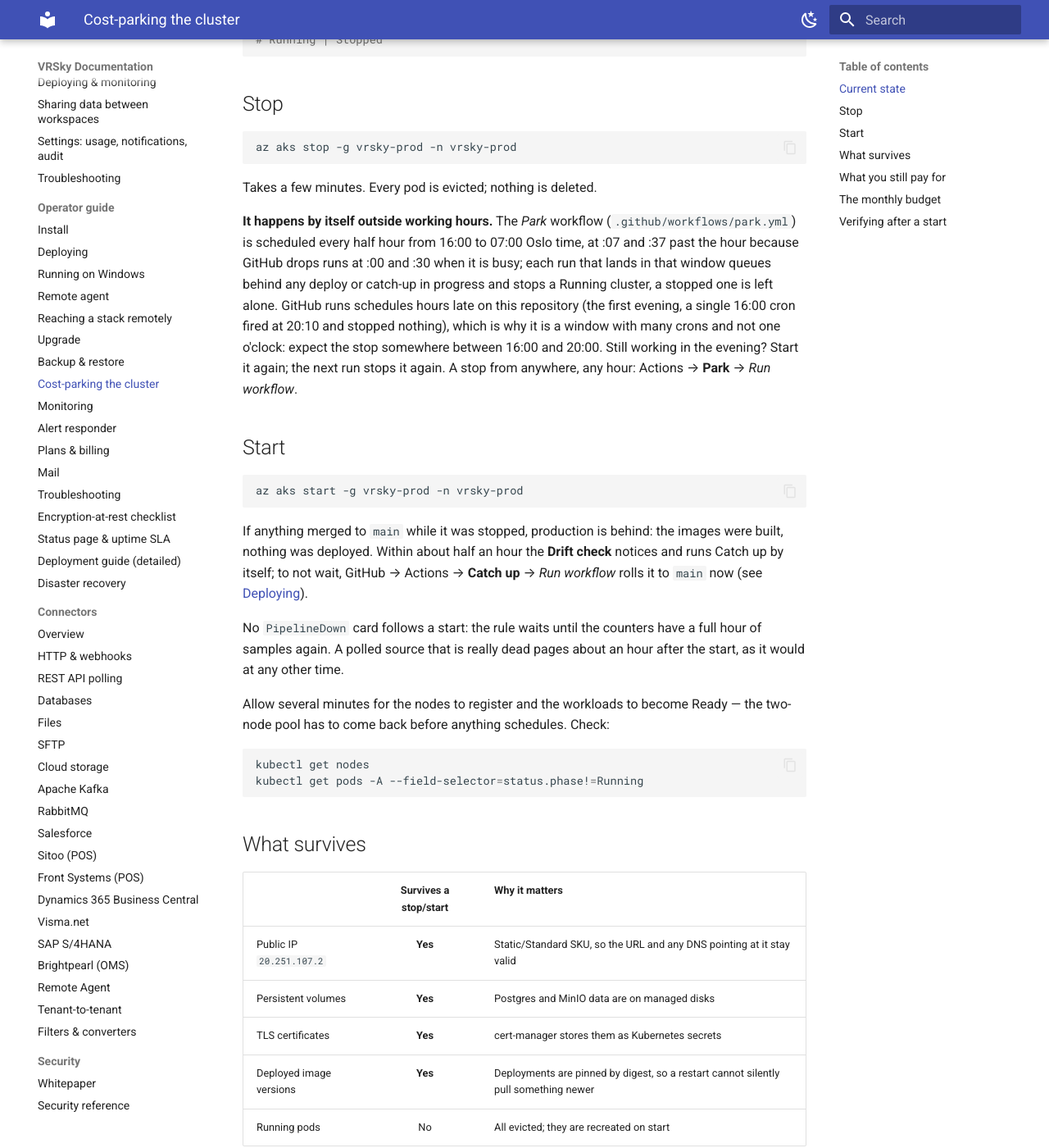
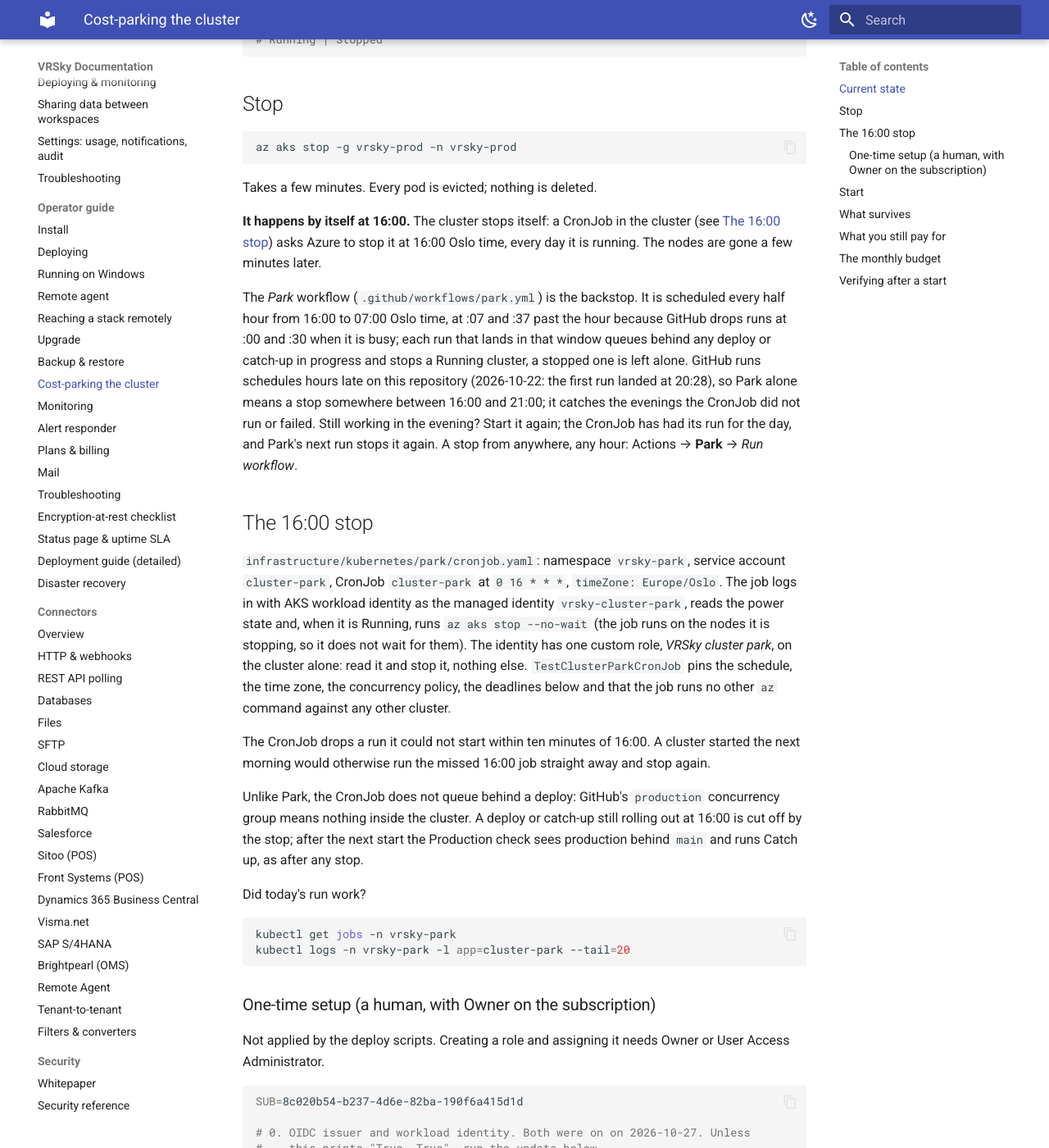
Before and after one commit to ValueRetail/vrsky, an MkDocs documentation site: the page built from docs/operator/cost-parking.md, in a window 1280 px wide and 1400 px high, scrolled down 405 px. Shown: the whole window at 82% size. Built offline with MkDocs 1.6.1 and Material for MkDocs 9.7.7, drawn with Linux system fonts in a browser that asks for light colours; some of the changed text lies outside the part shown.

Commit message:
feat(park): stop the cluster at 16:00 from a CronJob inside it
GitHub fires only five or six of Park's 32 daily runs and the first lands
hours late (2026-10-22: 20:28 Oslo), so the cluster ran about four hours
longer than it should. Kubernetes runs CronJobs on time, and the stop only
matters while the cluster runs, so the cluster now stops itself.

The CronJob runs at 0 16 * * * Europe/Oslo with concurrencyPolicy Forbid,
logs in with AKS workload identity as a user-assigned managed identity
that holds a custom role on the cluster with only read and stop, and runs
az aks stop --no-wait when the power state is Running. --no-wait because
the pod runs on the nodes it stops; startingDeadlineSeconds so a start the
next morning does not run the missed 16:00 job and stop again;
activeDeadlineSeconds so a run left over across a stop is failed rather
than retried. Park stays as the backstop.

The identity, federated credential and role are a one-time setup for a
human (docs/operator/cost-parking.md); the manifest carries a placeholder
client id and is applied by hand, not by the deploy scripts.

TestClusterParkCronJob pins the schedule, time zone, concurrency policy,
deadlines, workload-identity wiring and that the job runs only az login,
az aks show and az aks stop against vrsky-prod. The CPU budget test now
reads CronJobs and counts this one (1580m of 2000m).

Closes #352

Co-Authored-By: Claude Opus 5.5 <noreply@anthropic.com>

````diff
--- a/docs/operator/cost-parking.md
+++ b/docs/operator/cost-parking.md
@@ -23,17 +23,114 @@ az aks stop -g vrsky-prod -n vrsky-prod
 
 Takes a few minutes. Every pod is evicted; nothing is deleted.
 
-**It happens by itself outside working hours.** The *Park* workflow
-(`.github/workflows/park.yml`) is scheduled every half hour from 16:00 to
-07:00 Oslo time, at :07 and :37 past the hour because GitHub drops runs at
-:00 and :30 when it is busy; each run that lands in that window queues behind any
-deploy or catch-up in progress and stops a Running cluster, a stopped one
-is left alone. GitHub runs schedules hours late on this repository (the
-first evening, a single 16:00 cron fired at 20:10 and stopped nothing),
-which is why it is a window with many crons and not one o'clock: expect
-the stop somewhere between 16:00 and 20:00. Still working in the evening?
-Start it again; the next run stops it again. A stop from anywhere, any
+**It happens by itself at 16:00.** The cluster stops itself: a CronJob in
+the cluster (see [The 16:00 stop](#the-1600-stop)) asks Azure to stop it at
+16:00 Oslo time, every day it is running. The nodes are gone a few minutes
+later.
+
+The *Park* workflow (`.github/workflows/park.yml`) is the backstop. It is
+scheduled every half hour from 16:00 to 07:00 Oslo time, at :07 and :37
+past the hour because GitHub drops runs at :00 and :30 when it is busy;
+each run that lands in that window queues behind any deploy or catch-up in
+progress and stops a Running cluster, a stopped one is left alone. GitHub
+runs schedules hours late on this repository (2026-10-22: the first run
+landed at 20:28), so Park alone means a stop somewhere between 16:00 and
+21:00; it catches the evenings the CronJob did not run or failed. Still
+working in the evening? Start it again; the CronJob has had its run for
+the day, and Park's next run stops it again. A stop from anywhere, any
 hour: Actions → **Park** → *Run workflow*.
+
+## The 16:00 stop
+
+`infrastructure/kubernetes/park/cronjob.yaml`: namespace `vrsky-park`,
+service account `cluster-park`, CronJob `cluster-park` at `0 16 * * *`,
+`timeZone: Europe/Oslo`. The job logs in with AKS workload identity as the
+managed identity `vrsky-cluster-park`, reads the power state and, when it
+is Running, runs `az aks stop --no-wait` (the job runs on the nodes it is
+stopping, so it does not wait for them). The identity has one custom role,
+*VRSky cluster park*, on the cluster alone: read it and stop it, nothing
+else. `TestClusterParkCronJob` pins the schedule, the time zone, the
+concurrency policy, the deadlines below and that the job runs no other
+`az` command against any other cluster.
+
+The CronJob drops a run it could not start within ten minutes of 16:00. A
+cluster started the next morning would otherwise run the missed 16:00 job
+straight away and stop again.
+
+Unlike Park, the CronJob does not queue behind a deploy: GitHub's
+`production` concurrency group means nothing inside the cluster. A deploy
+or catch-up still rolling out at 16:00 is cut off by the stop; after the
+next start the Production check sees production behind `main` and runs
+Catch up, as after any stop.
+
+Did today's run work?
+
+```bash
+kubectl get jobs -n vrsky-park
+kubectl logs -n vrsky-park -l app=cluster-park --tail=20
+```
+
+### One-time setup (a human, with Owner on the subscription)
+
+Not applied by the deploy scripts. Creating a role and assigning it needs
+Owner or User Access Administrator.
+
+```bash
+SUB=8c020b54-b237-4d6e-82ba-190f6a415d1d
+
+# 0. OIDC issuer and workload identity. Both were on on 2026-10-27. Unless
+#    this prints "True  True", run the update below.
+az aks show -g vrsky-prod -n vrsky-prod \
+  --query '[oidcIssuerProfile.enabled, securityProfile.workloadIdentity.enabled]' -o tsv
+# az aks update -g vrsky-prod -n vrsky-prod --enable-oidc-issuer --enable-workload-identity
+
+# 1. The identity.
+az identity create -g vrsky-prod -n vrsky-cluster-park -l norwayeast
+
+# 2. Trust the CronJob's service account, and nothing else.
+az identity federated-credential create -g vrsky-prod --identity-name vrsky-cluster-park \
+  -n vrsky-park-cluster-park \
+  --issuer "$(az aks show -g vrsky-prod -n vrsky-prod --query oidcIssuerProfile.issuerUrl -o tsv)" \
+  --subject system:serviceaccount:vrsky-park:cluster-park \
+  --audiences api://AzureADTokenExchange
+
+# 3. A role that can read and stop a cluster, assigned on vrsky-prod only.
+az role definition create --role-definition "{
+  \"Name\": \"VRSky cluster park\",
+  \"Description\": \"Read and stop the vrsky-prod AKS cluster.\",
+  \"Actions\": [\"Microsoft.ContainerService/managedClusters/read\",
+                \"Microsoft.ContainerService/managedClusters/stop/action\"],
+  \"NotActions\": [],
+  \"AssignableScopes\": [\"/subscriptions/$SUB/resourceGroups/vrsky-prod\"]
+}"
+# A new role takes a minute or two to be usable; retry if this says it does not exist.
+az role assignment create \
+  --assignee-object-id "$(az identity show -g vrsky-prod -n vrsky-cluster-park --query principalId -o tsv)" \
+  --assignee-principal-type ServicePrincipal \
+  --role "VRSky cluster park" \
+  --scope "$(az aks show -g vrsky-prod -n vrsky-prod --query id -o tsv)"
+
+# 4. Apply the manifest with the identity's client id filled in, against
+#    the production cluster. Always apply it this way: applying the file as
+#    it is in the repo puts the placeholder back and the next run fails.
+az aks get-credentials -g vrsky-prod -n vrsky-prod
+CLIENT_ID=$(az identity show -g vrsky-prod -n vrsky-cluster-park --query clientId -o tsv)
+sed "s/REPLACE_WITH_CLUSTER_PARK_IDENTITY_CLIENT_ID/$CLIENT_ID/" \
+  infrastructure/kubernetes/park/cronjob.yaml | kubectl apply -f -
+kubectl get cronjob -n vrsky-park
+```
+
+The built-in *Azure Kubernetes Service Contributor Role* would also do,
+but it grants `Microsoft.ContainerService/managedClusters/*`: delete,
+scale, upgrade and the admin kubeconfig as well. The custom role grants
+the two actions the job uses.
+
+To try it, on an evening when the cluster may stop (it stops it):
+
+```bash
+kubectl create job --from=cronjob/cluster-park -n vrsky-park park-now
+kubectl logs -n vrsky-park job/park-now -f
+```
 
 ## Start
 
````
Also changed, not shown: plans/backlog.md (+1 -1 lines), plans/issue-352-in-cluster-stop.md (added, +130 -0 lines), 2 other files.
